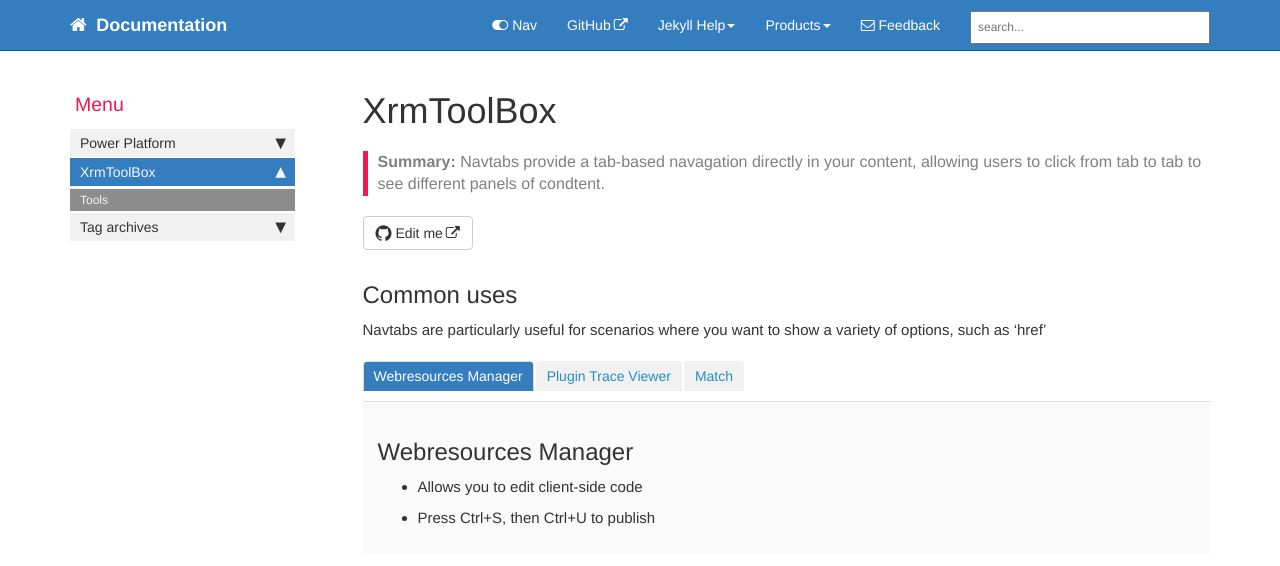
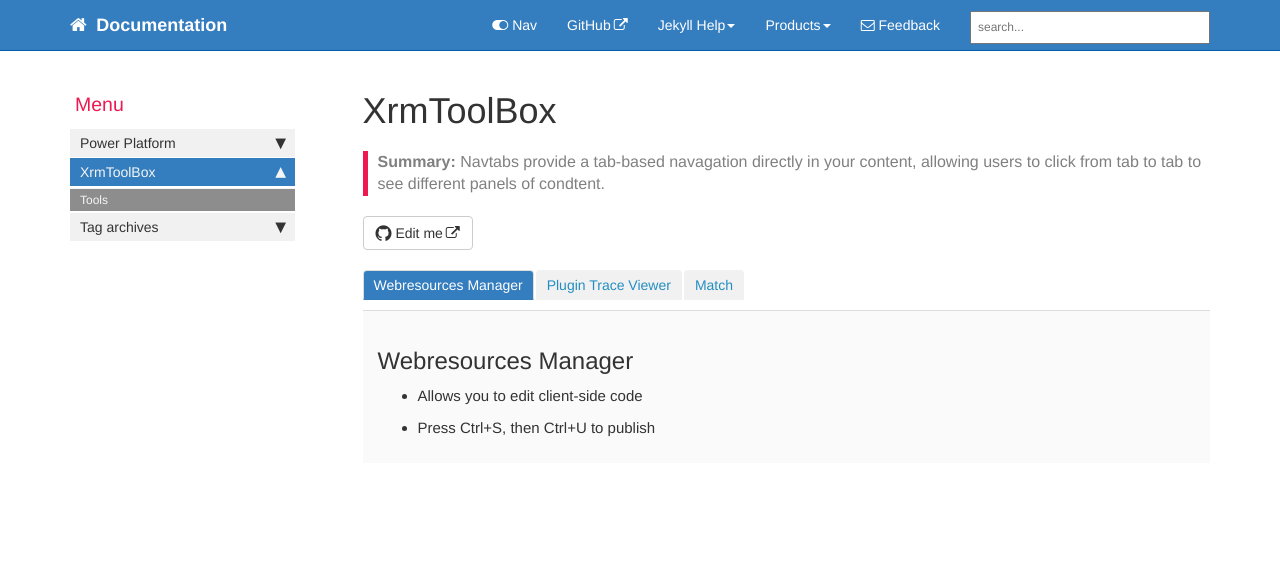
Before and after one commit to gedeontofidji/Documentation, a Jekyll site: the page built from pages/mydoc/mydoc_xrmtoolbox_tool.md, in a window 1280 px wide. Shown: the top 566 px of the page. Built offline with Jekyll 4.4.1, drawn with Linux system fonts in a browser that asks for light colours; comment, search, counter and statistics services are not loaded.

Commit message:
Update mydoc_xrmtoolbox_tool.md

```diff
--- a/pages/mydoc/mydoc_xrmtoolbox_tool.md
+++ b/pages/mydoc/mydoc_xrmtoolbox_tool.md
@@ -7,12 +7,6 @@ permalink: mydoc_xrmtoolbox_tool.html
 toc: false
 folder: mydoc
 ---
-
-
-
-## Common uses
-
-Navtabs are particularly useful for scenarios where you want to show a variety of options, such as 'href'
 
 <ul id="profileTabs" class="nav nav-tabs">
     <li class="active"><a class="noCrossRef" href="#webresources-manager" data-toggle="tab">Webresources Manager</a></li>
```
